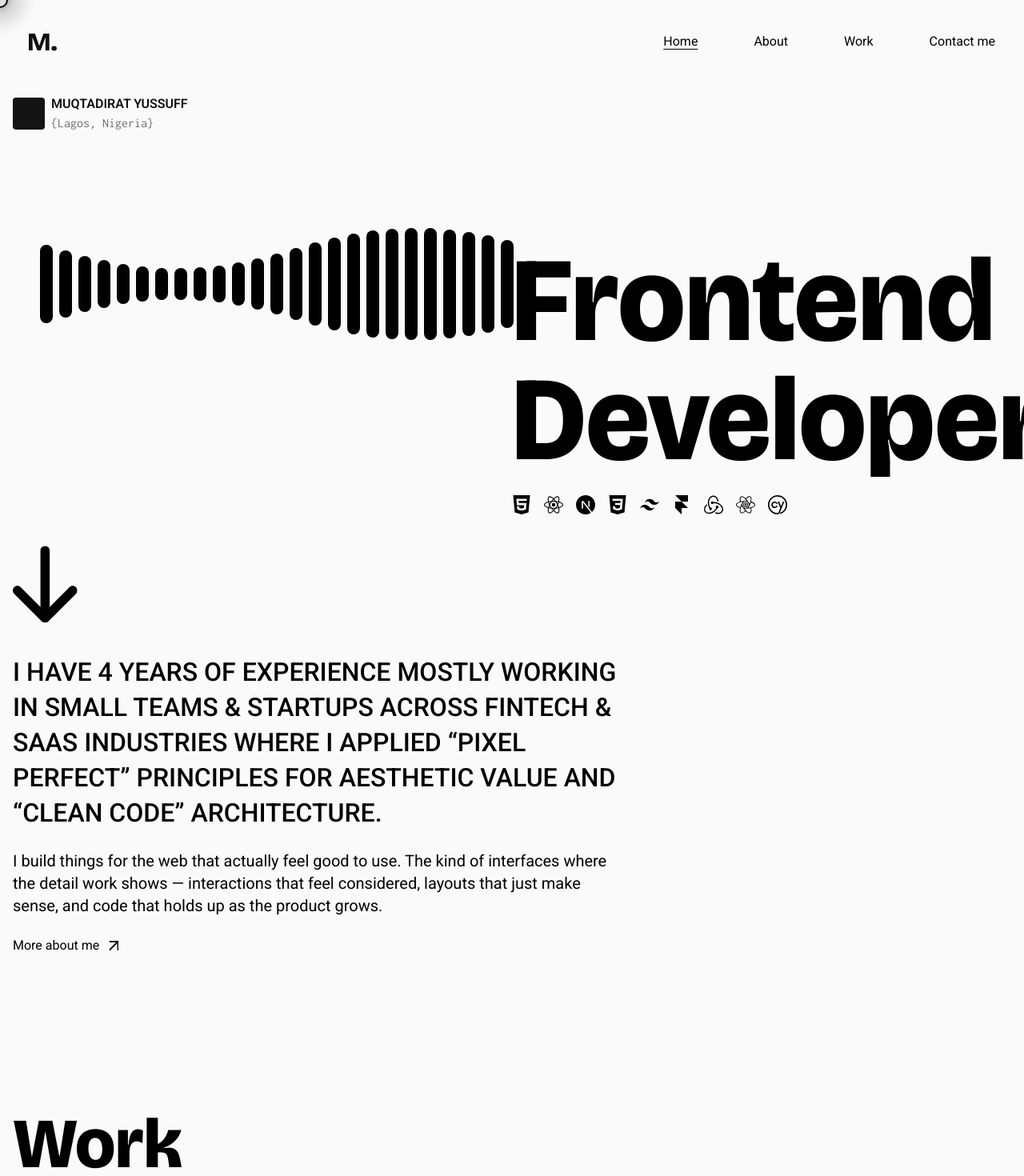
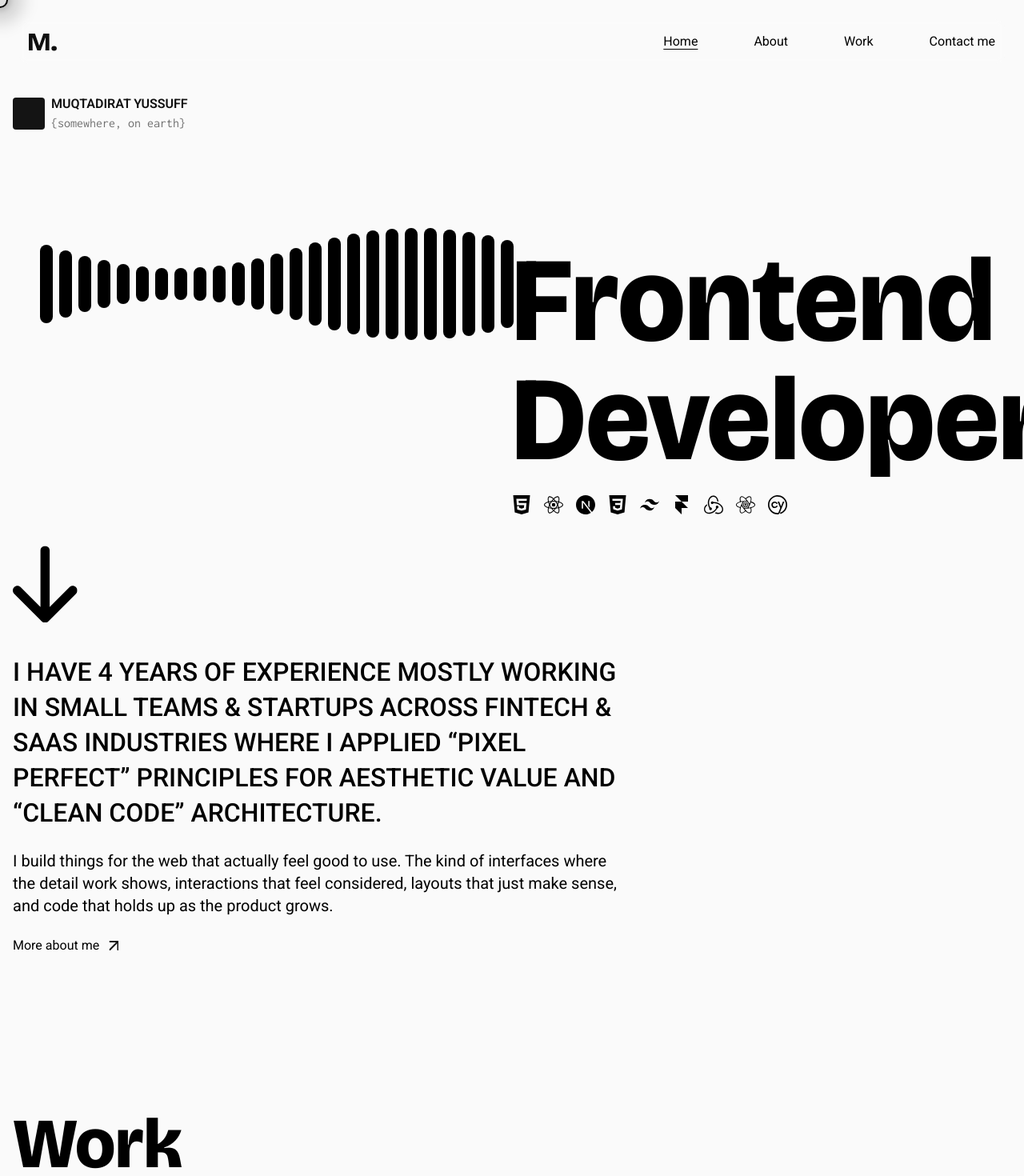
Before and after one commit to Muqtadirat/portfolio-v2, a Next.js app: page / in a window 1280 px wide. Shown: the top 1470 px of the page at 80% size. Built offline with nearby package versions, Linux system fonts and the light colour scheme.

Commit message:
chore: text changes

```diff
--- a/src/app/(pages)/_home/Index.tsx
+++ b/src/app/(pages)/_home/Index.tsx
@@ -1,9 +1,9 @@
 'use client';
 
-import React from 'react';
+import React, { useEffect } from 'react';
 import Image from 'next/image';
 import Link from 'next/link';
-import { motion } from 'framer-motion';
+import { AnimatePresence, motion } from 'framer-motion';
 
 import {
   arrowDown,
@@ -45,6 +45,22 @@ const iconVariant = {
 };
 
 const Home = () => {
+  const [locIndex, setLocIndex] = React.useState(0);
+
+  const locations = [
+    '{the internet}',
+    '{somewhere, on earth}',
+    '{03°22′N, 06°27′E}',
+    // '{undefined}',
+  ];
+
+  useEffect(() => {
+    const id = setInterval(() => {
+      setLocIndex((i) => (i + 1) % locations.length);
+    }, 4500);
+    return () => clearInterval(id);
+  }, []);
+
   return (
     <div className="snap-y snap-mandatory">
       <motion.div
@@ -56,9 +72,18 @@ const Home = () => {
         <div className="rounded h-10 w-10 bg-surface-icon"></div>
         <div>
           <p className="uppercase font-semibold">Muqtadirat Yussuff</p>
-          <p className="font-inconsolata text-text-secondary">
-            &#123;Lagos, Nigeria&#125;
-          </p>
+          <AnimatePresence mode="wait">
+            <motion.p
+              key={locIndex}
+              className="font-inconsolata text-text-secondary"
+              initial={{ opacity: 0, y: 6 }}
+              animate={{ opacity: 1, y: 0 }}
+              exit={{ opacity: 0, y: -6 }}
+              transition={{ duration: 0.3 }}
+            >
+              {locations[locIndex]}
+            </motion.p>
+          </AnimatePresence>
         </div>
       </motion.div>
 
@@ -218,7 +243,7 @@ const Home = () => {
         </p> */}
         <p className="lg:text-xl">
           I build things for the web that actually feel good to use. The kind of
-          interfaces where the detail work shows — interactions that feel
+          interfaces where the detail work shows, interactions that feel
           considered, layouts that just make sense, and code that holds up as
           the product grows.
         </p>
--- a/src/app/(pages)/_home/constants/history.ts
+++ b/src/app/(pages)/_home/constants/history.ts
@@ -13,14 +13,14 @@ const history: HistoryProps[] = [
   {
     role: 'Lead Frontend Developer',
     company: 'Payrit',
-    location: 'Lagos, Nigeria',
+    location: 'Remote, Nigeria',
     period: 'Dec 2023 - Present',
     logo: payritLogo,
   },
   {
     role: 'Mid Frontend Developer',
     company: 'Candour IT Services',
-    location: 'Lagos, Nigeria',
+    location: 'Remote, Nigeria',
     period: 'April 2024 - May 2026',
     logo: candourLogo,
   },
--- a/src/app/(pages)/about/Index.tsx
+++ b/src/app/(pages)/about/Index.tsx
@@ -132,14 +132,14 @@ const About = () => {
           <p className="uppercase font-medium text-lg lg:text-[2rem] lg:leading-snug">
             I am a frontend developer with 4 years of experience building
             production applications across fintech, e-commerce, and business
-            software. I care about the details — how things look, how they feel,
+            software. I care about the details, how things look, how they feel,
             and how well they hold up as a product grows.
           </p>
           <p className="lg:text-xl">
             I have spent most of my career working in small teams and startups,
             owning features end-to-end and solving problems that go beyond just
             writing code. Outside of work I am into art, gaming, anime, and
-            reading — which probably explains why I care so much about the
+            reading, which probably explains why I care so much about the
             experience side of what I build.
           </p>
         </div>
```
